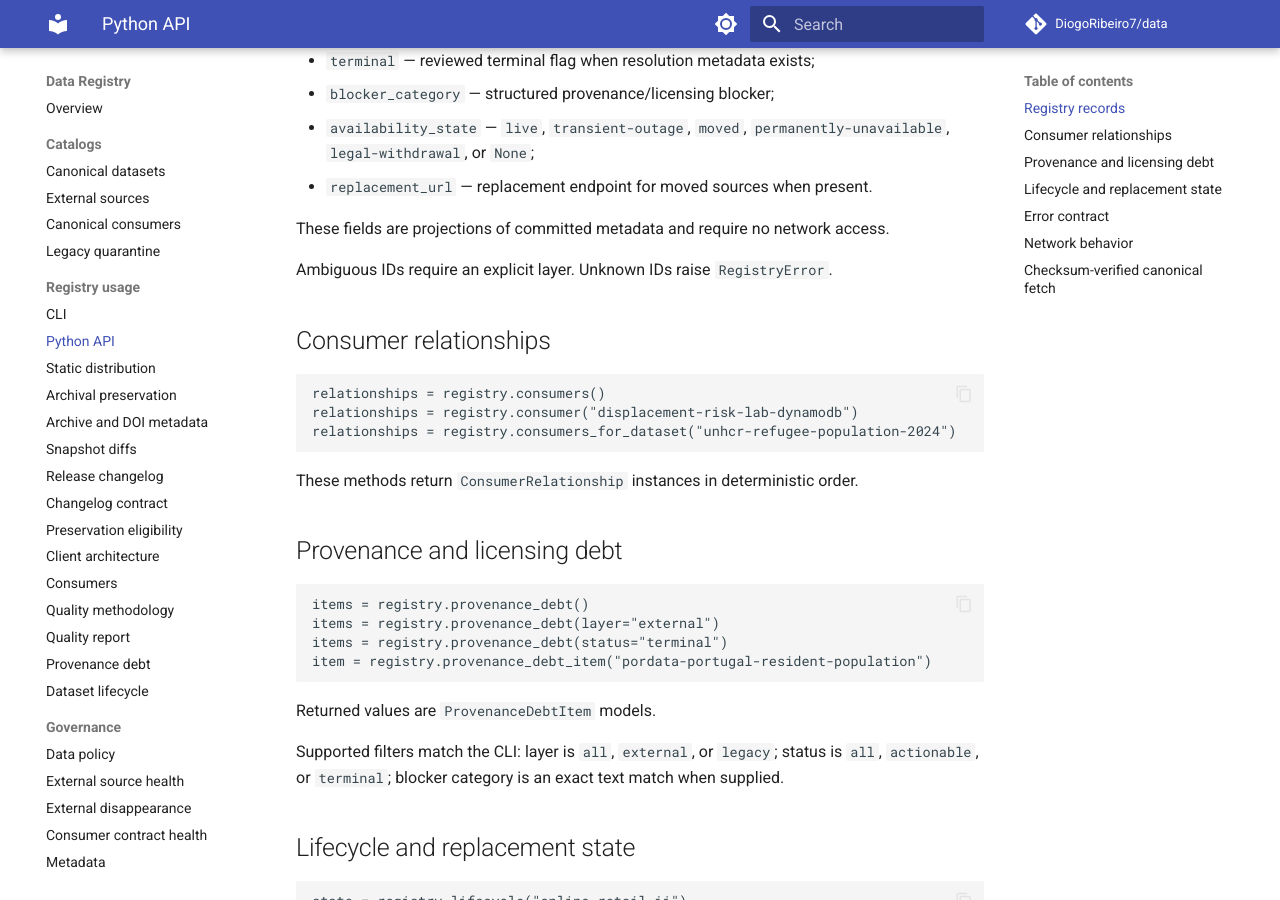
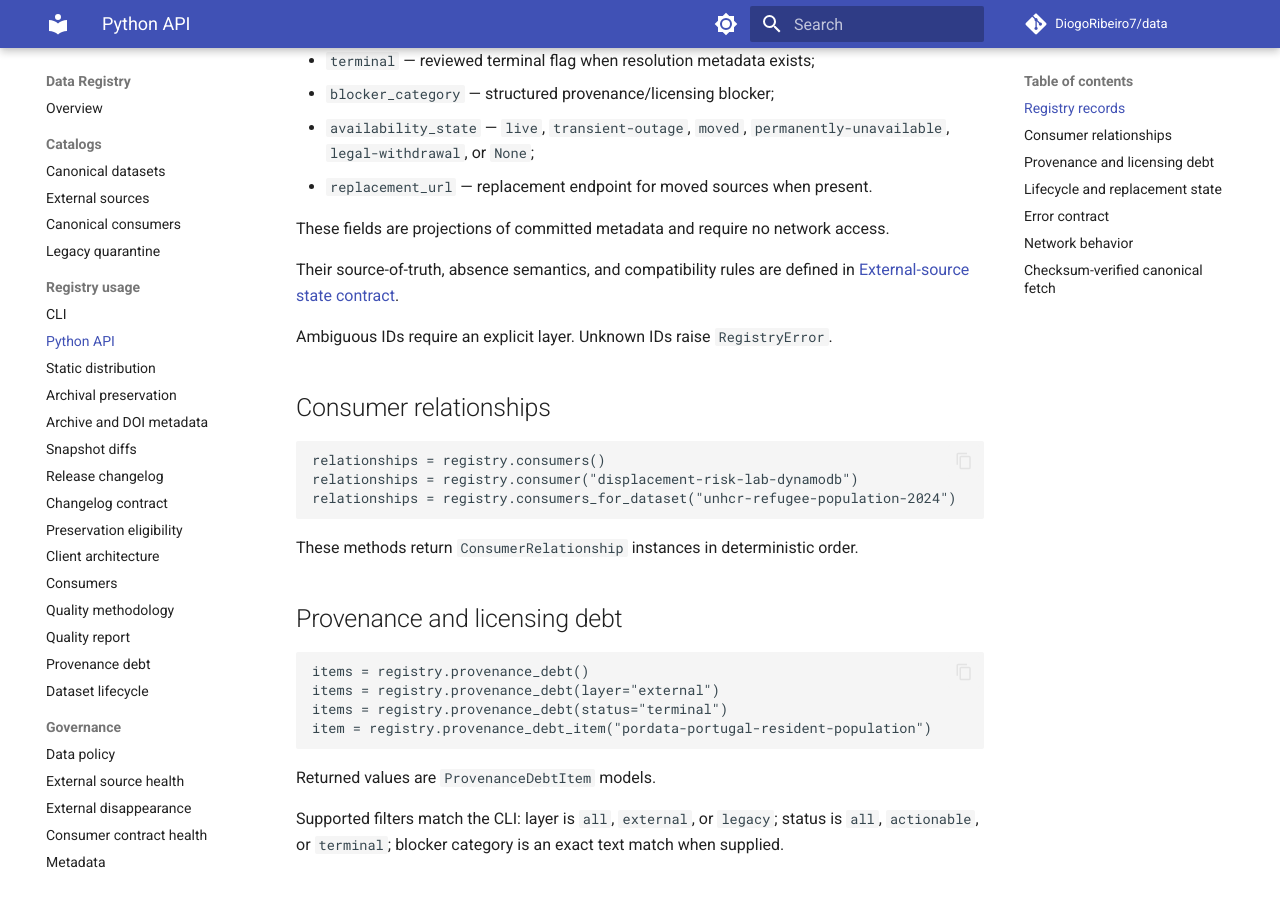
Before and after one commit to DiogoRibeiro7/data, an MkDocs documentation site: the page built from docs/PYTHON_API.md, in a window 1280 px wide and 900 px high, scrolled down 1578 px. Built offline with MkDocs 1.6.1 and Material for MkDocs 9.7.7, drawn with Linux system fonts in a browser that asks for light colours; comment, search, counter and statistics services are not loaded.

Commit message:
docs: link external-state contract from Python API

```diff
--- a/docs/PYTHON_API.md
+++ b/docs/PYTHON_API.md
@@ -81,6 +81,9 @@ Returned values are strict typed models: `CanonicalDataset`, `ExternalRecord`, a
 - `replacement_url` — replacement endpoint for moved sources when present.
 
 These fields are projections of committed metadata and require no network access.
+
+Their source-of-truth, absence semantics, and compatibility rules are defined in
+[External-source state contract](EXTERNAL_STATE.md).
 
 Ambiguous IDs require an explicit layer. Unknown IDs raise `RegistryError`.
 
```
